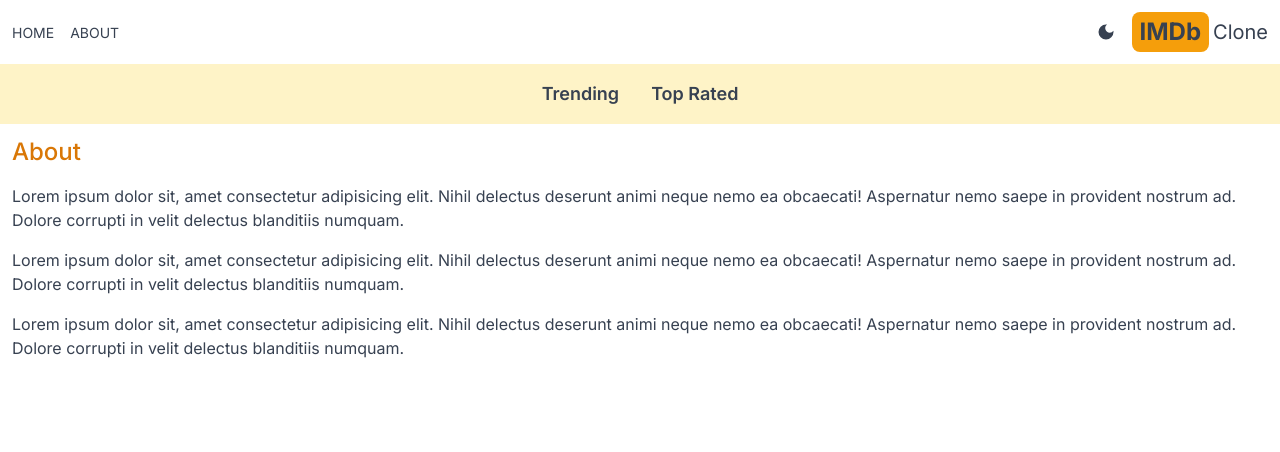
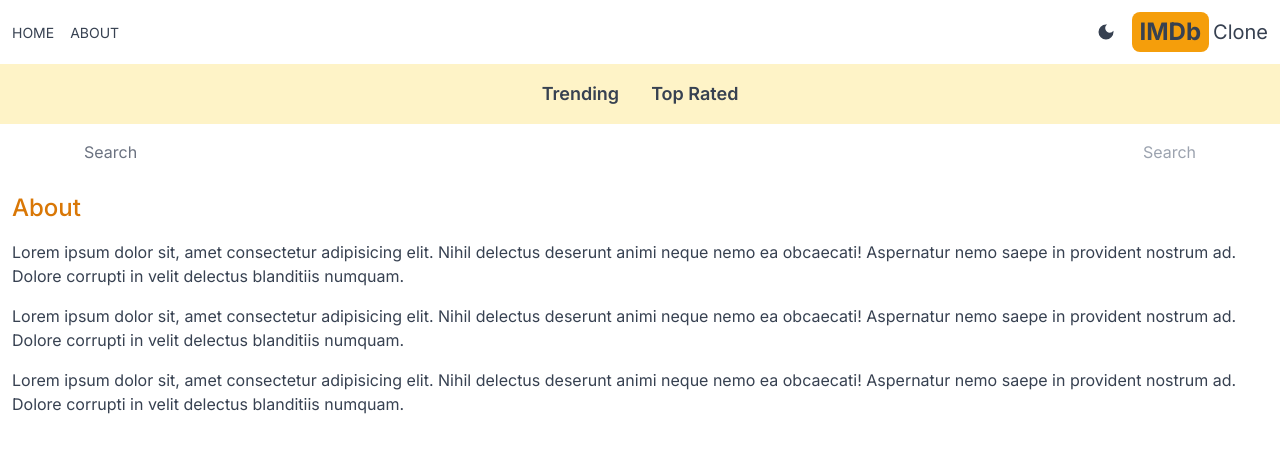
Before and after one commit to ragini12-official/IMBb-clone, a Next.js app: page /about in a window 1280 px wide. Shown: the top 452 px of the page. Built offline with nearby package versions, Linux system fonts and the light colour scheme.

Commit message:
Added search functionality

```diff
--- a/src/app/layout.tsx
+++ b/src/app/layout.tsx
@@ -5,6 +5,7 @@
 import Header from "@/components/Header";
 import Providers from "@/app/Providers";
 import Navbar from '@/components/Navbar';
+import SearchBox from '@/components/SearchBox';
 
 const inter = Inter({ subsets: ["latin"] });
 
@@ -24,6 +25,7 @@
         <Providers>
           <Header />
           <Navbar/>
+          <SearchBox/>
           {children}
         </Providers>
       </body>
--- a/src/app/movie/[id]/page.jsx
+++ b/src/app/movie/[id]/page.jsx
@@ -28,7 +28,7 @@
 
     return (
         <div className='w-full'>
-            <div className='p-4 md:pt-8 flex md:flex-row flex-col content-center mx-w-6xl mx-w-auto md:space-x-6'>
+            <div className='p-4 md:pt-8 flex md:flex-row flex-col content-center max-w-6xl mx-auto md:space-x-6'>
                 <Image
                     src={`https://image.tmdb.org/t/p/original/${movie.backdrop_path || movie.poster_path}`}
                     width={500}
--- /dev/null
+++ b/src/app/search/[searchTerm]/page.jsx
@@ -0,0 +1,34 @@
+const API_KEY = process.env.API_KEY;
+
+import React from 'react';
+
+import Resutls from '@/components/Results';
+
+export default async function SearchPage({params}) {
+    const searchTerm = params.searchTerm;
+    const API_URL = `https://api.themoviedb.org/3/search/movie?api_key=${API_KEY}&query=${searchTerm}&language=en-US&page=1&include_adult=false`;
+    const res = await fetch(API_URL);
+
+    console.log(res);
+    // console.log(res.status);
+    // console.log(await res.text());
+    const data = await res.json();
+    // console.log("DATA", data);
+
+    const results = data.results;
+    console.log(results);
+    // console.log(results);
+  return (
+    <div>
+        {
+            results ? (
+                results.length === 0
+                ? <h1>No results found.</h1>
+                : <Resutls results={results}/>
+            ) : (
+                <h1>Could not fetch results.</h1>
+            )
+        }
+    </div>
+  )
+}
--- /dev/null
+++ b/src/components/SearchBox.jsx
@@ -0,0 +1,28 @@
+'use client'
+
+import React, { useState } from 'react';
+import { useRouter } from 'next/navigation';
+
+export default function SearchBox() {
+
+    const [search, setSearch] = useState('');
+    const router = useRouter();
+
+    const handleSubmit = (e) => {
+        e.preventDefault();
+        router.push(`/search/${search}`);
+    }
+
+    return (
+        <form className='flex justify-between px-5 max-w-6xl mx-auto'
+        onSubmit={handleSubmit}>
+            <input
+                type='text'
+                placeholder='Search'
+                value={search}
+                onChange={(e) => setSearch(e.target.value)}
+                className='w-full h-14 rounded-md placeholder-gray-500 outline-amber-800 bg-transparent flex-1' />
+            <button className='text-amber-600 disabled:text-gray-400' disabled={!search}>Search</button>
+        </form>
+    )
+}
```
